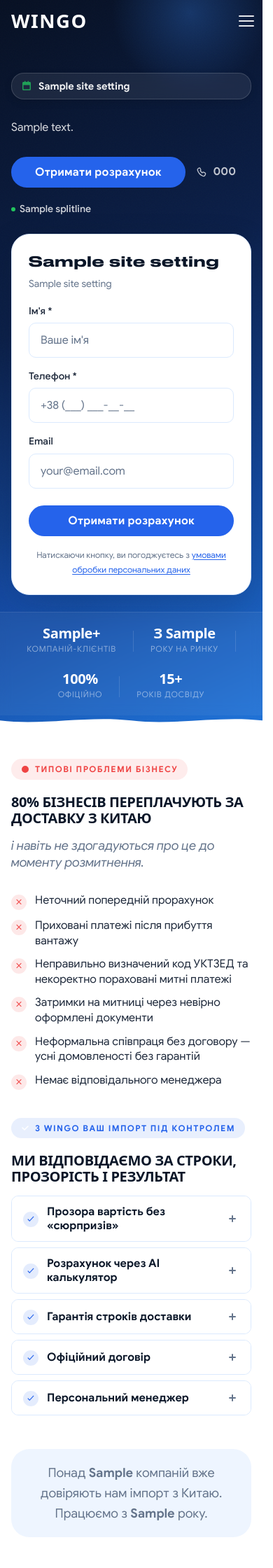
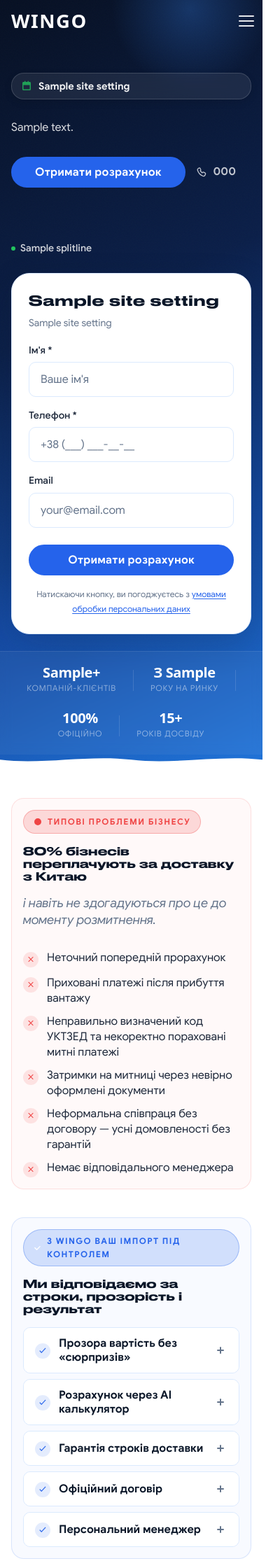
Before and after one commit to annaandroshchuk/china_delivery, a Django app: template landing/templates/landing/index.html in a window 390 px wide. Shown: the top 2240 px of the page at 70% size. Run offline with Django 5.2, Linux system fonts and the light colour scheme; the template is opened without the code that fills it: most values are stand-ins (such as "Sample title", 1, 10 or a date in 2020); grey boxes marked "Sample" are stand-in pictures; some web fonts are replaced.

Commit message:
changed 2 page

```diff
--- a/landing/static/landing/css/hero.css
+++ b/landing/static/landing/css/hero.css
@@ -208,12 +208,13 @@
     display: flex;
     flex-wrap: wrap;
     gap: var(--sp-2);
+    margin-top: 3.5rem;
 }
 
 .hero-benefit {
     display: inline-flex;
     align-items: center;
-    gap: 6px;
+    gap: 7px;
     font-size: var(--text-sm);
     font-weight: var(--fw-medium);
     color: rgba(255,255,255,.82);
--- a/landing/static/landing/css/sections.css
+++ b/landing/static/landing/css/sections.css
@@ -15,34 +15,56 @@
     align-items: start;
 }
 
+.ps-col {
+    padding: var(--sp-6);
+    border-radius: var(--radius-lg);
+    transition: box-shadow var(--t-normal);
+}
+
+.ps-col--problems {
+    background: rgba(239,68,68,.03);
+    border: 1px solid rgba(239,68,68,.15);
+}
+
+.ps-col--solutions {
+    background: rgba(37,99,235,.03);
+    border: 1px solid rgba(37,99,235,.15);
+}
+
+.ps-col:hover {
+    box-shadow: var(--shadow-sm);
+}
+
 .ps-col-label {
     display: inline-flex;
     align-items: center;
     gap: var(--sp-2);
-    font-size: var(--text-xs);
+    font-size: var(--text-sm);
     font-weight: var(--fw-bold);
     letter-spacing: 0.12em;
     text-transform: uppercase;
-    padding: 5px 14px;
+    padding: 8px 18px;
     border-radius: var(--radius-pill);
     margin-bottom: var(--sp-5);
 }
 
 .ps-col-label--problems {
-    background: rgba(239,68,68,.10);
+    background: rgba(239,68,68,.18);
     color: var(--color-error);
+    border: 1px solid rgba(239,68,68,.30);
 }
 
 .ps-col-label--solutions {
-    background: rgba(37,99,235,.10);
+    background: rgba(37,99,235,.18);
     color: var(--color-accent);
+    border: 1px solid rgba(37,99,235,.30);
 }
 
 .ps-col-title {
-    font-size: clamp(1.25rem, 3vw, 1.75rem);
+    font-size: clamp(1.125rem, 2.5vw, 1.625rem);
+    font-weight: 500;
     margin-bottom: var(--sp-4);
-    text-transform: uppercase;
-    letter-spacing: -0.02em;
+    letter-spacing: 0.01em;
 }
 
 .ps-intro {
@@ -191,6 +213,45 @@
     font-size: var(--text-lg);
     color: var(--color-text-muted);
     line-height: var(--lh-normal);
+}
+
+/* Responsive adjustments for Problems & Solutions */
+@media (max-width: 992px) {
+    .ps-col {
+        padding: var(--sp-5);
+    }
+
+    .ps-col-label {
+        font-size: var(--text-xs);
+        padding: 6px 16px;
+    }
+}
+
+@media (max-width: 576px) {
+    .ps-col {
+        padding: var(--sp-4);
+    }
+
+    .ps-col-label {
+        padding: 6px 14px;
+        margin-bottom: var(--sp-4);
+    }
+
+    .ps-col-title {
+        font-size: clamp(1rem, 4vw, 1.375rem);
+    }
+}
+
+/* iOS Safari specific fixes */
+@supports (-webkit-touch-callout: none) {
+    .ps-col {
+        -webkit-transform: translateZ(0);
+        transform: translateZ(0);
+    }
+
+    .ps-col-label {
+        -webkit-font-smoothing: antialiased;
+    }
 }
 
 /* ---- CTA Banners ---- */
```
